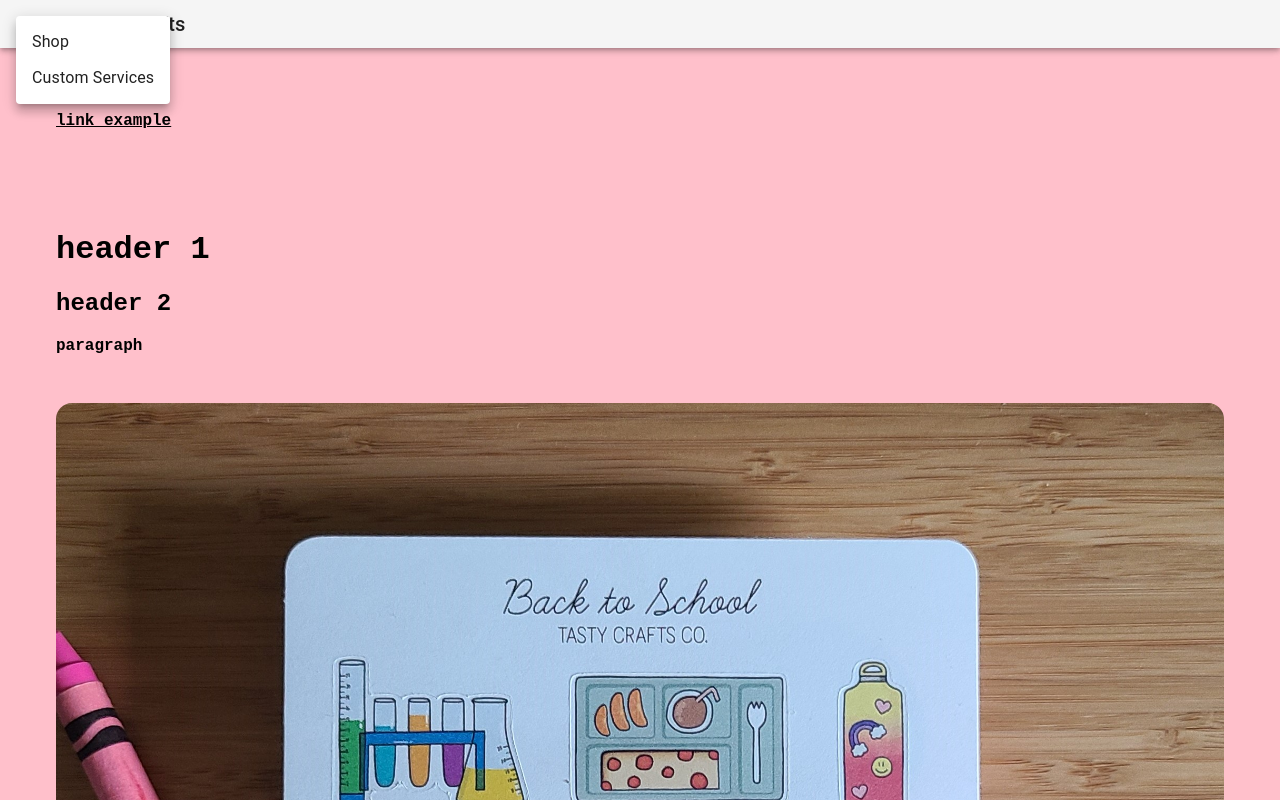
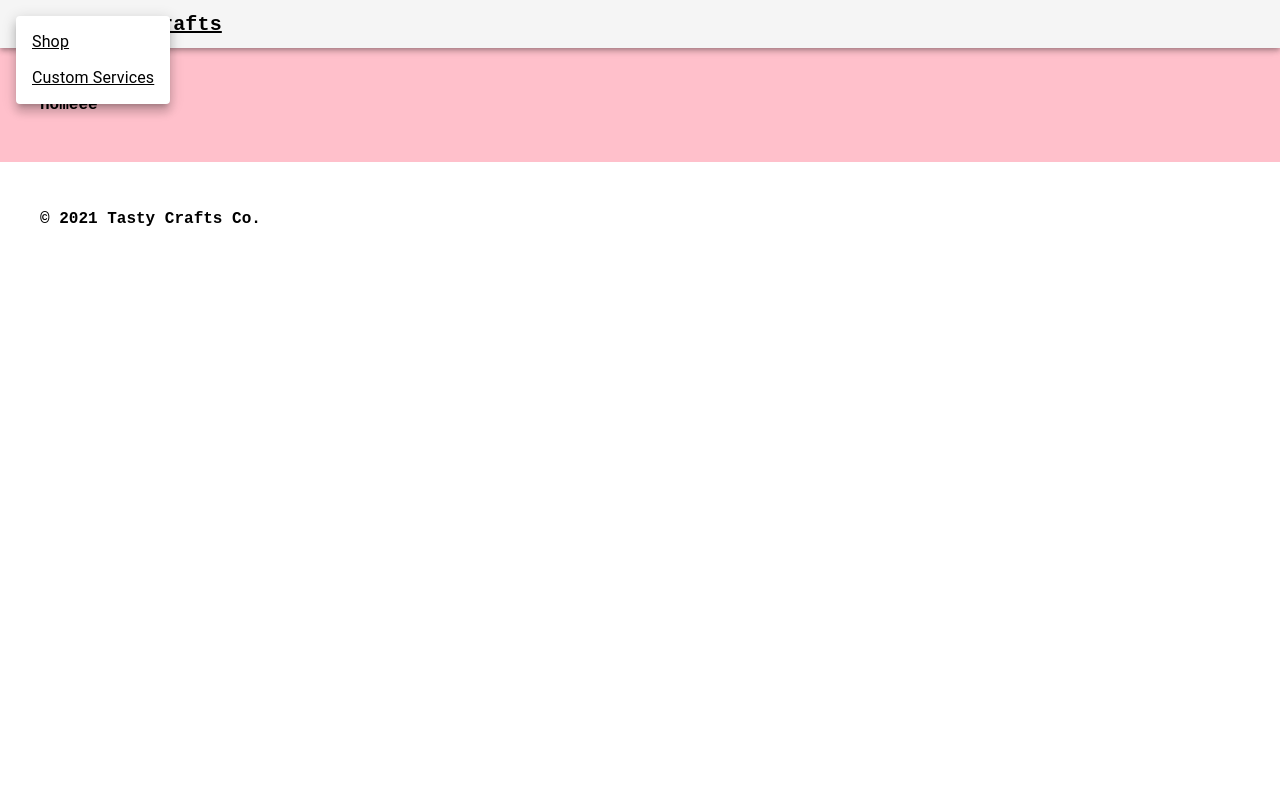
Before and after one commit to gabycruzzin/tasty-crafts, a React (Create React App) app in the folder client/: page / in a window 1280 px wide. Both pictures are taken after a click on the button "menu". Shown: the top 800 px of the page. Built offline with nearby package versions, Linux system fonts and the light colour scheme; a web font is replaced by a local one.

Commit message:
adding router functionality again

```diff
--- a/client/src/App.js
+++ b/client/src/App.js
@@ -1,4 +1,4 @@
-import { BrowserRouter as Router } from "react-router-dom";
+import { BrowserRouter as Router, Switch, Route } from "react-router-dom";
 import "./css/App.css";
 import AppNavbar from "./components/AppNavbar";
 import { Journey } from "./components/Journey";
@@ -12,12 +12,17 @@ export default function App() {
       </header>
       <main>
         <div className="container">
-          <div id="home">
-            <Home />
-          </div>
-          <div id="journey">
-            <Journey />
-          </div>
+          <Switch>
+            <Route path="/customservices">
+              <Journey />
+            </Route>
+            <Route path="/shop">
+              <Home />
+            </Route>
+            <Route path="/">
+              <p>homeee</p>
+            </Route>
+          </Switch>
         </div>
       </main>
       <footer>
--- a/client/src/components/AppNavbar.js
+++ b/client/src/components/AppNavbar.js
@@ -7,6 +7,7 @@ import IconButton from "@material-ui/core/IconButton";
 import MenuIcon from "@material-ui/icons/Menu";
 import Menu from "@material-ui/core/Menu";
 import MenuItem from "@material-ui/core/MenuItem";
+import { Link } from "react-router-dom";
 
 const useStyles = makeStyles((theme) => ({
   root: {
@@ -52,11 +53,15 @@ export default function AppNavbar() {
             open={Boolean(anchorEl)}
             onClose={handleClose}
           >
-            <MenuItem onClick={handleClose}>Shop</MenuItem>
-            <MenuItem onClick={handleClose}>Custom Services</MenuItem>
+            <Link to="/shop">
+              <MenuItem onClick={handleClose}>Shop</MenuItem>
+            </Link>
+            <Link to="/customservices">
+              <MenuItem onClick={handleClose}>Custom Services</MenuItem>
+            </Link>
           </Menu>
           <Typography variant="h6" className={classes.title}>
-            Tasty Crafts
+            <Link to="/">Tasty Crafts</Link>
           </Typography>
         </Toolbar>
       </AppBar>
```
